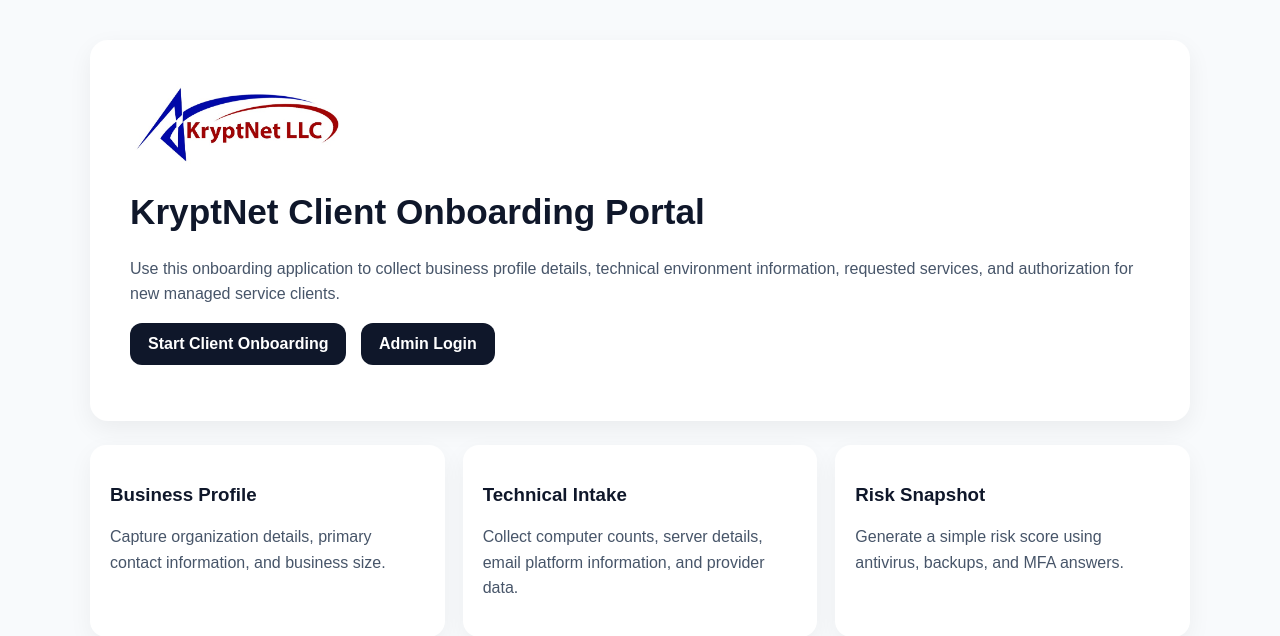
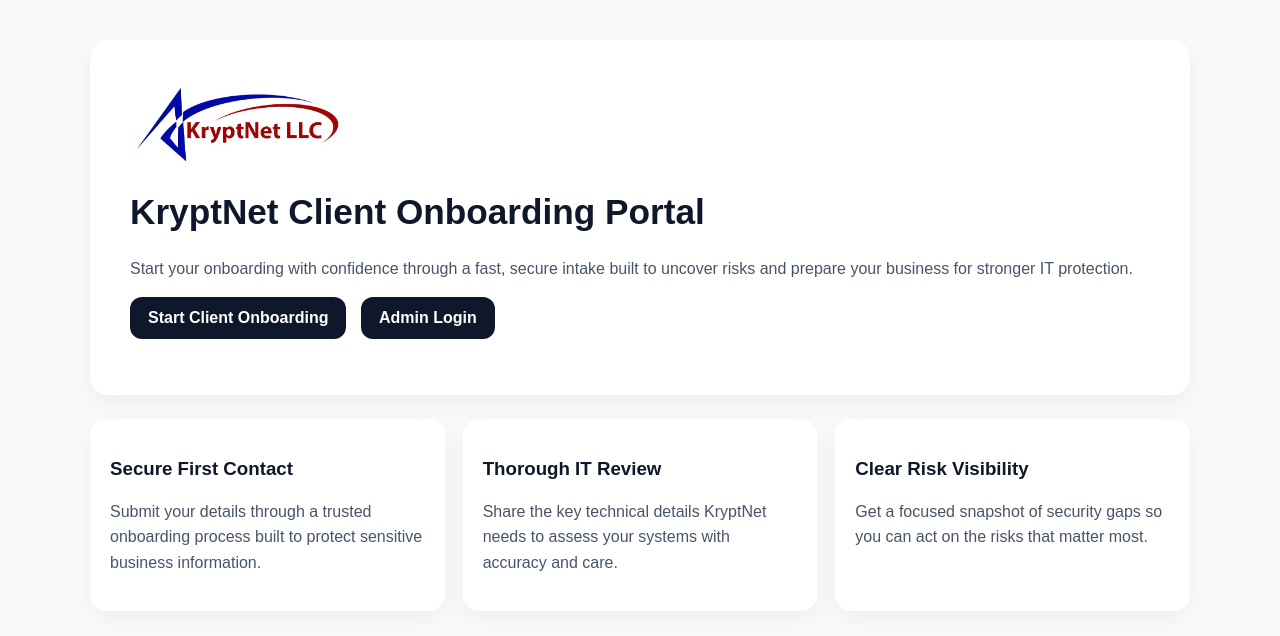
Before and after one commit to kofi4me/kryptnet-onboarding, a Flask app: page / in a window 1280 px wide. Shown: the top 636 px of the page. Run offline with Flask 3, Linux system fonts and the light colour scheme.

Commit message:
Update homepage marketing copy

```diff
--- a/templates/home.html
+++ b/templates/home.html
@@ -12,7 +12,7 @@
             <div id="logo-fallback" style="display:{{ 'none' if logo_src else 'block' }}; font-size:1.6rem; font-weight:bold; color:#0f172a;">KryptNet</div>
         </div>
         <h1 class="page-title">KryptNet Client Onboarding Portal</h1>
-        <p class="muted">Use this onboarding application to collect business profile details, technical environment information, requested services, and authorization for new managed service clients.</p>
+        <p class="muted">Start your onboarding with confidence through a fast, secure intake built to uncover risks and prepare your business for stronger IT protection.</p>
         <p>
             <a class="btn" href="/onboarding">Start Client Onboarding</a>
             <a class="btn" href="{{ '/admin/submissions' if admin_logged_in else '/admin/login' }}" style="margin-left: 10px;">{{ 'View Admin' if admin_logged_in else 'Admin Login' }}</a>
@@ -20,16 +20,16 @@
     </div>
     <div class="grid">
         <div class="card">
-            <h3>Business Profile</h3>
-            <p class="muted">Capture organization details, primary contact information, and business size.</p>
+            <h3>Secure First Contact</h3>
+            <p class="muted">Submit your details through a trusted onboarding process built to protect sensitive business information.</p>
         </div>
         <div class="card">
-            <h3>Technical Intake</h3>
-            <p class="muted">Collect computer counts, server details, email platform information, and provider data.</p>
+            <h3>Thorough IT Review</h3>
+            <p class="muted">Share the key technical details KryptNet needs to assess your systems with accuracy and care.</p>
         </div>
         <div class="card">
-            <h3>Risk Snapshot</h3>
-            <p class="muted">Generate a simple risk score using antivirus, backups, and MFA answers.</p>
+            <h3>Clear Risk Visibility</h3>
+            <p class="muted">Get a focused snapshot of security gaps so you can act on the risks that matter most.</p>
         </div>
     </div>
 </div>
```
